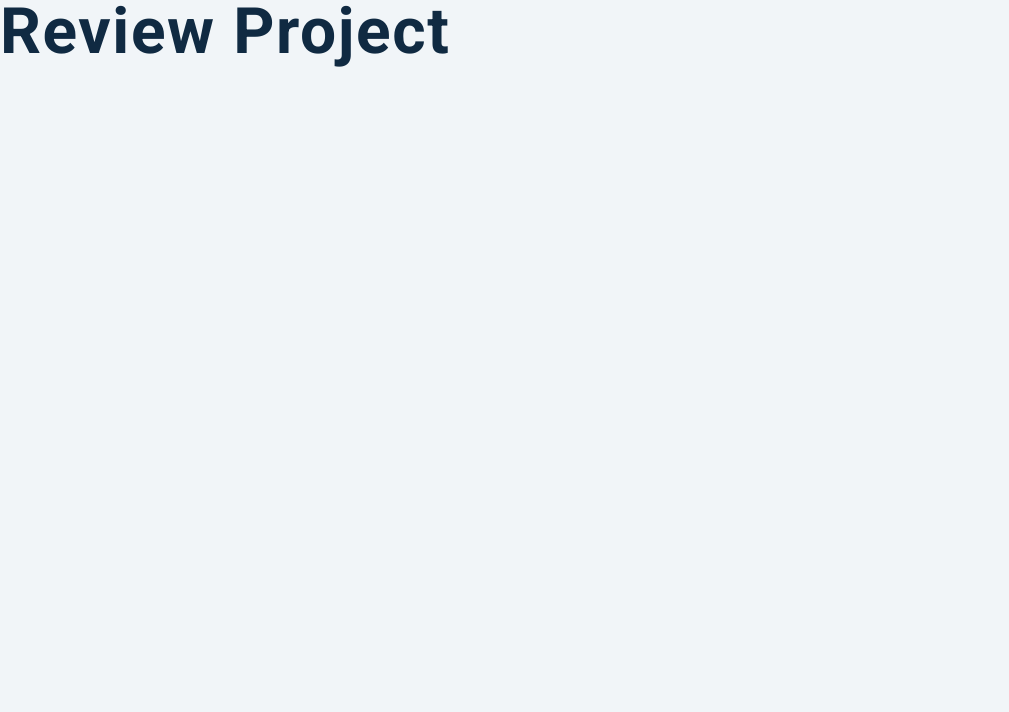
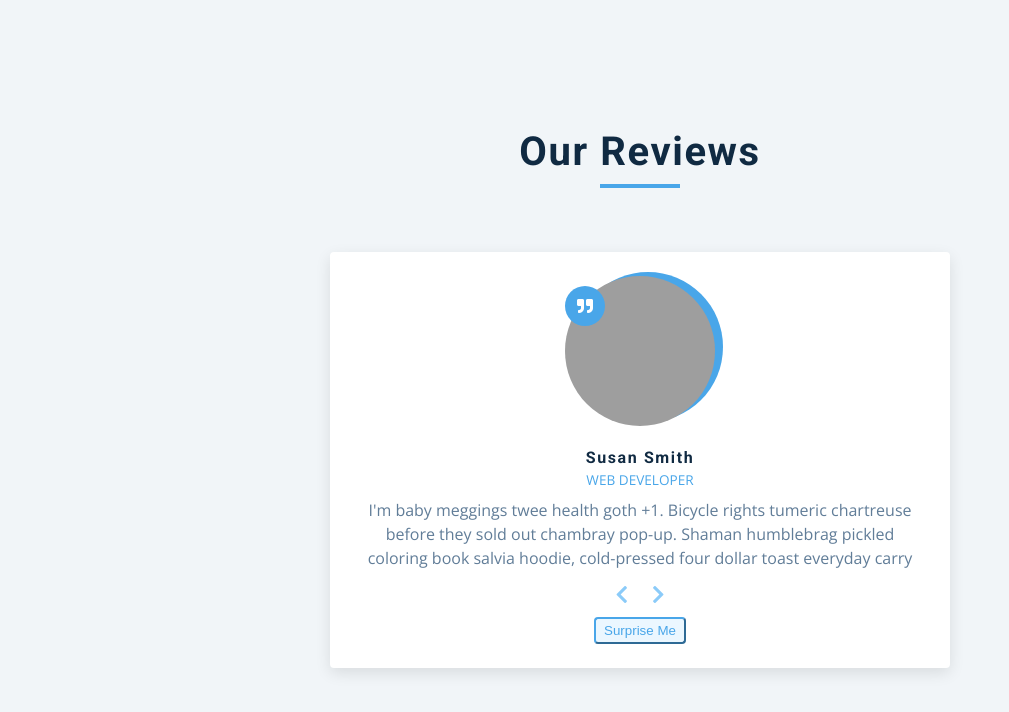
Before and after one commit to AndriiHrohodza/FreeCodeCampStudying, a plain HTML site: page 3-reviews/setup/index.html in a window 1280 px wide. Shown: the whole page, without its empty margins (0-1009 px from the left). Drawn offline with nearby package versions, Linux system fonts and the light colour scheme; grey boxes are pictures that could not be loaded.

Commit message:
Added reviws

```diff
--- a/3-reviews/setup/app.js
+++ b/3-reviews/setup/app.js
@@ -37,3 +37,68 @@ const reviews = [
       "Edison bulb put a bird on it humblebrag, marfa pok pok heirloom fashion axe cray stumptown venmo actually seitan. VHS farm-to-table schlitz, edison bulb pop-up 3 wolf moon tote bag street art shabby chic. ",
   },
 ];
+// Veraibles
+let wrapper = document.getElementById('review');
+let imageWrapper = wrapper.querySelector('.person-img');
+let nameWrapper = wrapper.querySelector('.author');
+let jobWrapper = wrapper.querySelector('.job');
+let textWrapper = wrapper.querySelector('.info');
+let btnsWrapper = wrapper.querySelector('.button-container');
+let randomBtn = wrapper.querySelector('.random-btn');
+let cardIndex = 0;
+
+//Render first card
+showCard(reviews[cardIndex]);
+
+//Buttons event listeners
+btnsWrapper.addEventListener('click', function(e) {
+	let currentBtn = e.target.closest('.btn');
+
+	if (!currentBtn) {
+		return;
+	}
+
+	if (currentBtn.classList.contains('prev-btn')) {
+		plusCards(-1);
+	} else if (currentBtn.classList.contains('next-btn')) {
+		plusCards(1);
+	}
+
+});
+
+//Random btn logic
+randomBtn.addEventListener('click', function(e) {
+	let randomIndex = Math.floor(Math.random() * reviews.length);
+	showCard(cardIndex += randomIndex);
+});
+
+//Show cards
+function showCard(n) {
+	getCardIndex(n);
+	let card = reviews[cardIndex];
+	let name = card.name;
+	let job = card.job;
+	let img = card.img;
+	let text = card.text;
+
+	imageWrapper.setAttribute('src', img);
+	nameWrapper.innerHTML = name;
+	jobWrapper.innerHTML = job;
+	textWrapper.innerHTML = text;
+
+}
+//Plus cards
+function plusCards(n) {
+	showCard(cardIndex += n);
+}
+
+//Get cardIndex
+function getCardIndex(n) {
+	if (n > reviews.length - 1) {
+		cardIndex = 0;
+	}
+	if (n < 0) {
+		cardIndex = reviews.length - 1;
+	}
+	return cardIndex;
+}
--- a/3-reviews/setup/index.html
+++ b/3-reviews/setup/index.html
@@ -14,7 +14,39 @@
     <link rel="stylesheet" href="styles.css" />
   </head>
   <body>
-    <h1>review project</h1>
+    <main>
+      <section class="container">
+        <!-- title -->
+        <div class="title">
+          <h2>our reviews</h2>
+          <div class="underline"></div>
+        </div>
+        <!-- review -->
+        <article id="review" class="review">
+          <div class="img-container">
+            <img src="person-1.jpeg" id="person-img" class="person-img" alt="" />
+          </div>
+          <h4 id="author" class="author">sara jones</h4>
+          <p id="job" class="job">ux designer</p>
+          <p id="info" class="info">
+            Lorem ipsum dolor sit amet consectetur adipisicing elit. Iusto
+            asperiores debitis incidunt, eius earum ipsam cupiditate libero?
+            Iste, doloremque nihil?
+          </p>
+          <!-- prev next buttons-->
+          <div class="button-container">
+            <button class="btn prev-btn">
+              <i class="fas fa-chevron-left"></i>
+            </button>
+            <button class="btn next-btn">
+              <i class="fas fa-chevron-right"></i>
+            </button>
+          </div>
+          <!-- random button -->
+          <button class="random-btn">surprise me</button>
+        </article>
+      </section>
+    </main>
     <!-- javascript -->
     <script src="app.js"></script>
   </body>
```
